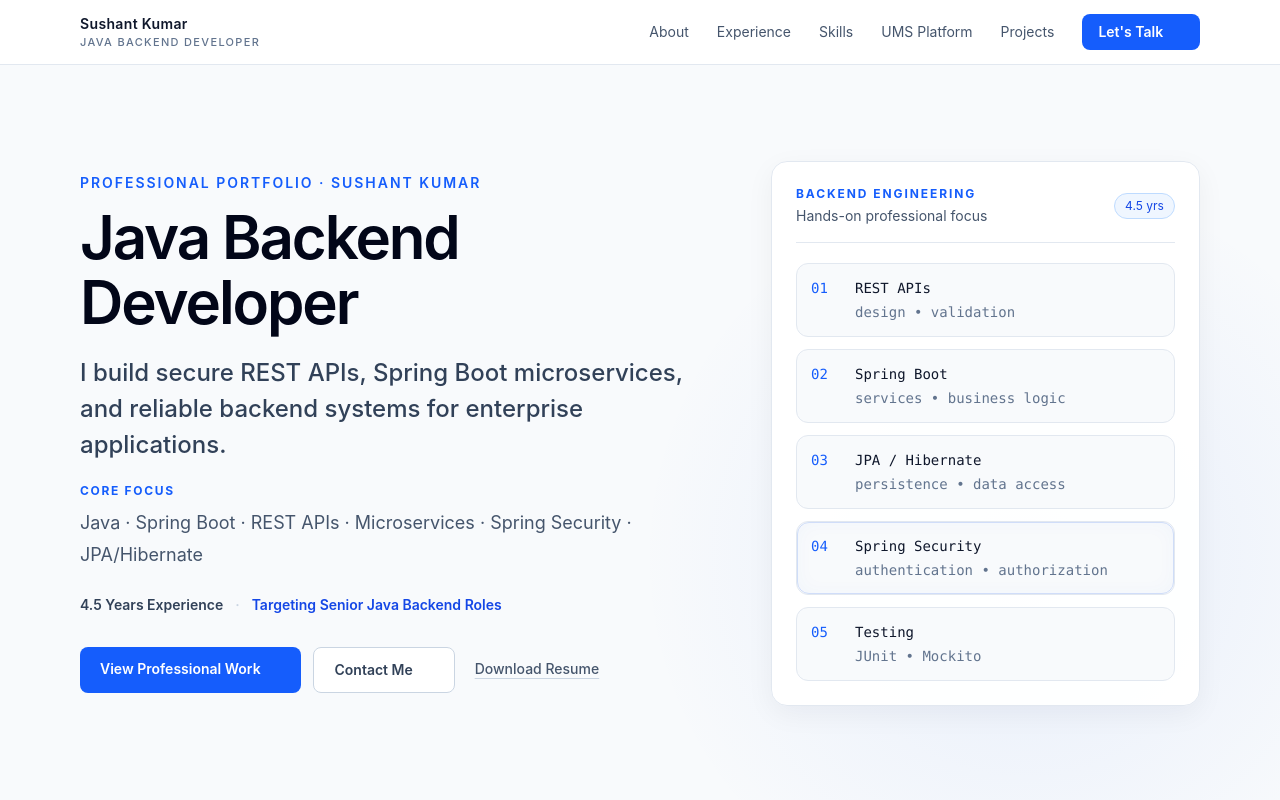
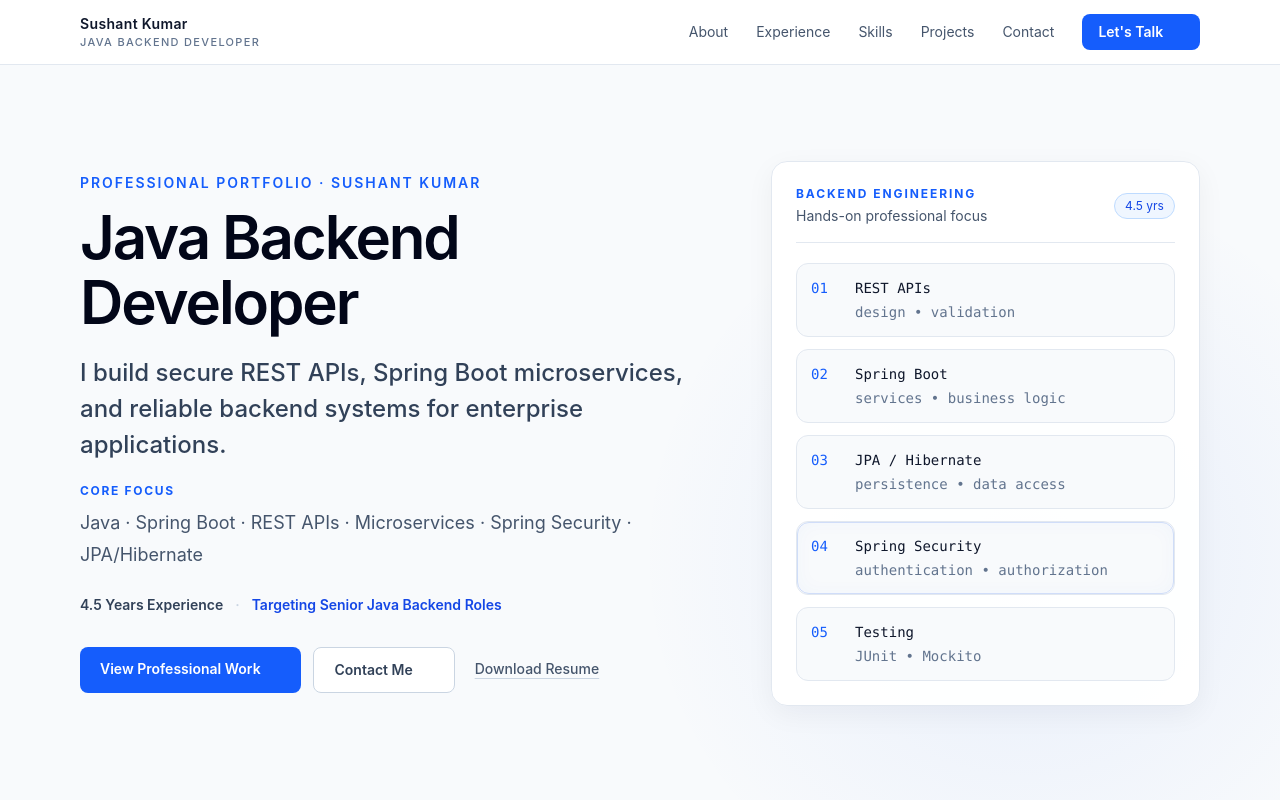
Before and after one commit to sushantapi/sushant-portfolio-v1, a React (Vite) app: page / in a window 1280 px wide. Shown: the top 800 px of the page. Built offline with nearby package versions, Linux system fonts and the light colour scheme.

Commit message:
refactor: simplify portfolio navigation

```diff
--- a/src/data/site.ts
+++ b/src/data/site.ts
@@ -4,10 +4,12 @@ export const siteConfig = {
   email: 'sushant843120@gmail.com',
   phone: '+91 9608379492',
   phoneHref: 'tel:+919608379492',
+  location: 'Chennai, India',
   linkedin: 'https://www.linkedin.com/in/sushant-kumar-05a5342b4/',
   github: 'https://github.com/sushantapi',
   siteUrl: 'https://www.sushantkumar.co.in',
   resumeUrl: '/Sushant-Kumar-Resume.pdf',
+  profilePhotoUrl: '/profile-photo.jpg',
   resumeAvailable: true,
 }
 
@@ -15,6 +17,6 @@ export const navItems = [
   { label: 'About', href: '#about' },
   { label: 'Experience', href: '#experience' },
   { label: 'Skills', href: '#skills' },
-  { label: 'UMS Platform', href: '#ums-platform' },
   { label: 'Projects', href: '#projects' },
+  { label: 'Contact', href: '#contact' },
 ]
```
